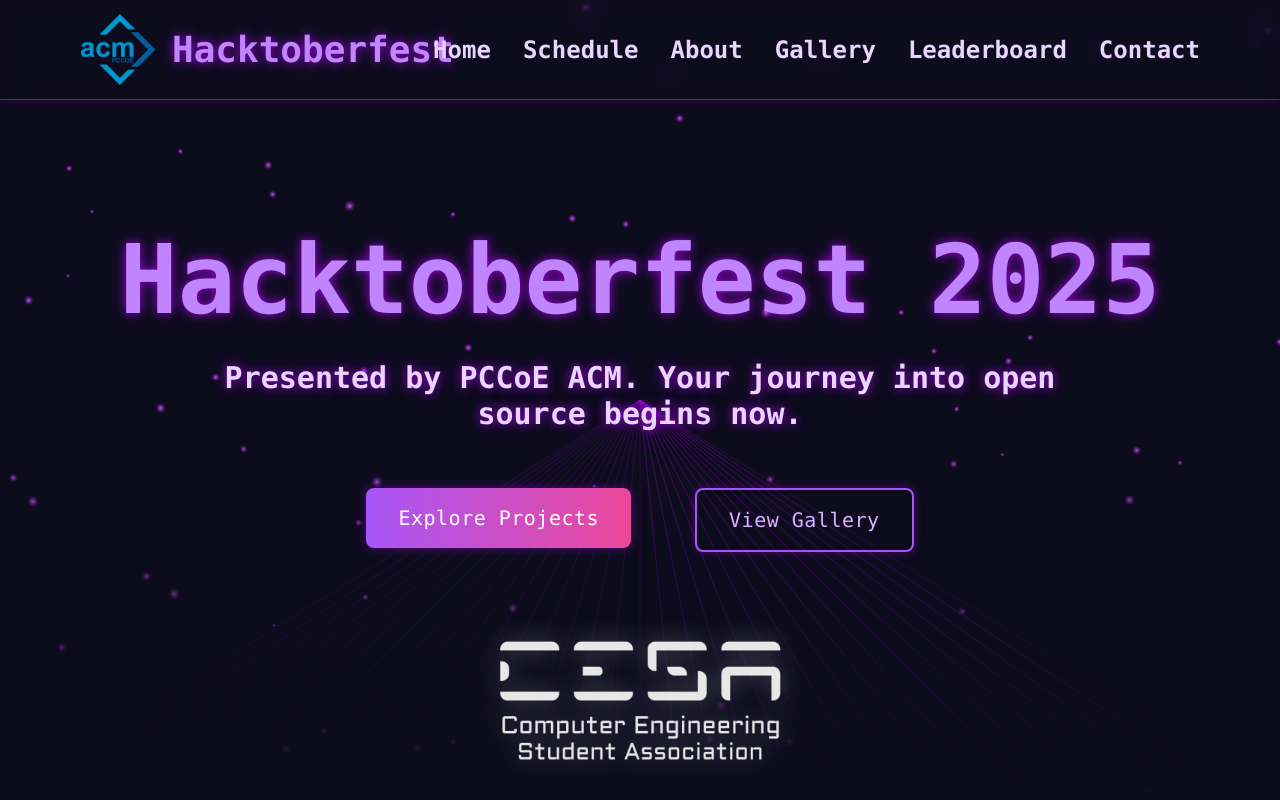
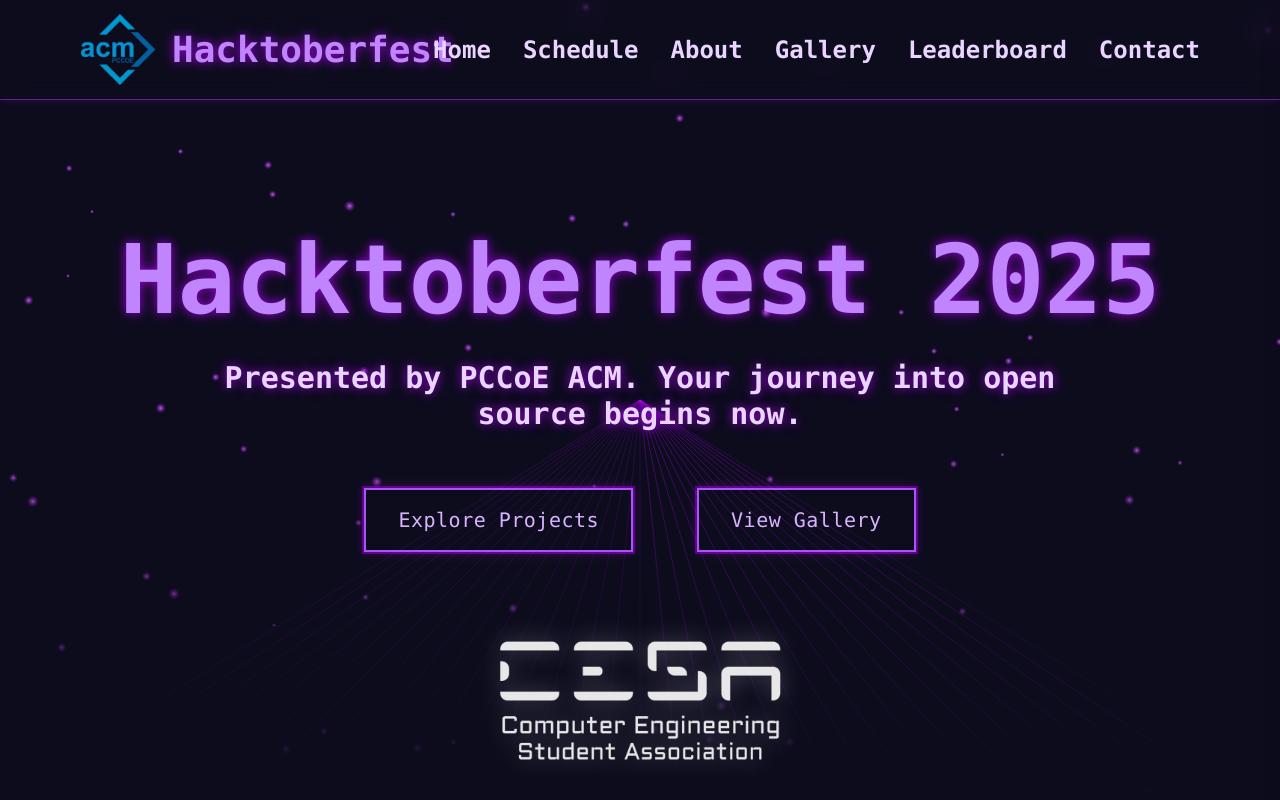
Before and after one commit to Krushnakant-08/Hacktober-frontend, a React (Create React App) app: page / in a window 1280 px wide. Shown: the top 800 px of the page. Built offline with nearby package versions, Linux system fonts and the light colour scheme.

Commit message:
UI enhanced

```diff
--- a/src/components/Footer.js
+++ b/src/components/Footer.js
@@ -1,8 +1,17 @@
 import React from 'react';
-import { Link } from 'react-router-dom';
+import { Link, useNavigate } from 'react-router-dom';
 import { FaEnvelope, FaGithub, FaLinkedin, FaMapMarkerAlt, FaHeart } from 'react-icons/fa';
 
 const Footer = () => {
+  const navigate = useNavigate();
+
+  const handleHomeClick = () => {
+    navigate('/');
+    setTimeout(() => {
+      window.scrollTo({ top: 0, behavior: 'smooth' });
+    }, 100);
+  };
+
   return (
     <footer className="relative bg-[#0D0C1D] border-t border-purple-500/20 pt-16 pb-8 overflow-hidden">
 
@@ -73,12 +82,12 @@
             </h3>
             <ul className="space-y-3">
               <li>
-                <Link
-                  to="/"
-                  className="text-purple-200 hover:text-purple-400 transition-colors duration-300 font-mono text-sm"
+                <button
+                  onClick={handleHomeClick}
+                  className="text-purple-200 hover:text-purple-400 transition-colors duration-300 font-mono text-sm cursor-pointer"
                 >
                   Home
-                </Link>
+                </button>
               </li>
               <li>
                 <a
--- a/src/pages/herosection.js
+++ b/src/pages/herosection.js
@@ -147,10 +147,10 @@
             <div className="p-3 sm:p-4">
               <button
                 aria-label="Explore projects"
-                className="cursor-pointer w-full sm:w-auto px-6 sm:px-8 py-3 sm:py-4 bg-gradient-to-r from-purple-500 to-pink-500 text-white text-base sm:text-lg md:text-xl font-mono tracking-wide hover:shadow-[0_0_24px_rgba(180,0,255,0.7)] transform hover:scale-[1.03] transition-all duration-300 rounded-lg"
+                className="cursor-pointer w-full sm:w-auto px-6 sm:px-8 py-3 sm:py-4 border-2 border-purple-500 text-purple-300 text-base sm:text-lg md:text-xl font-mono tracking-wide hover:bg-purple-500/10 hover:shadow-[0_0_20px_rgba(180,0,255,0.45)] transform hover:scale-[1.03] transition-all duration-300"
                 style={{
                   boxShadow:
-                    "0 0 10px rgba(180,0,255,0.45)",
+                    "0 0 10px rgba(180,0,255,0.35), 0 0 0 2px rgba(180,0,255,0.4)",
                 }}
                 onClick={() => Navigate('/projects')}
               >
@@ -160,10 +160,10 @@
             <div className="p-3 sm:p-4">
               <button
                 aria-label="View gallery"
-                className="cursor-pointer w-full sm:w-auto px-6 sm:px-8 py-3 sm:py-4 border-2 border-purple-500 text-purple-300 text-base sm:text-lg md:text-xl font-mono tracking-wide hover:bg-purple-500/10 hover:shadow-[0_0_20px_rgba(180,0,255,0.45)] transform hover:scale-[1.03] transition-all duration-300 rounded-lg"
+                className="cursor-pointer w-full sm:w-auto px-6 sm:px-8 py-3 sm:py-4 border-2 border-purple-500 text-purple-300 text-base sm:text-lg md:text-xl font-mono tracking-wide hover:bg-purple-500/10 hover:shadow-[0_0_20px_rgba(180,0,255,0.45)] transform hover:scale-[1.03] transition-all duration-300"
                 style={{
                   boxShadow:
-                    "0 0 10px rgba(180,0,255,0.35)",
+                    "0 0 10px rgba(180,0,255,0.35), 0 0 0 2px rgba(180,0,255,0.4)",
                 }}
                 onClick={() => Navigate('/gallery')}
               >
```
